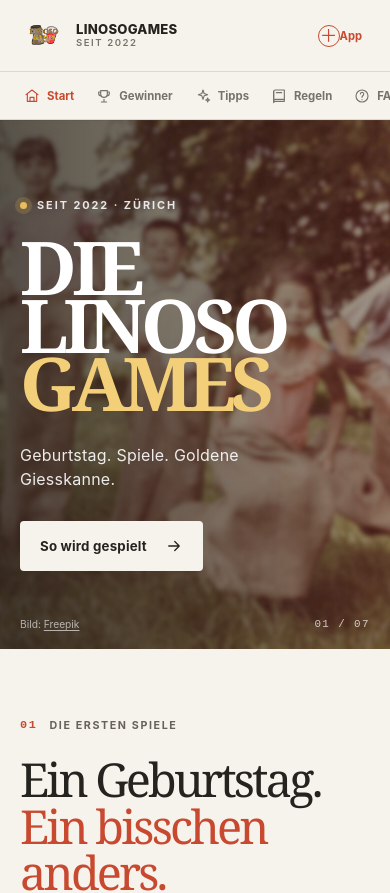
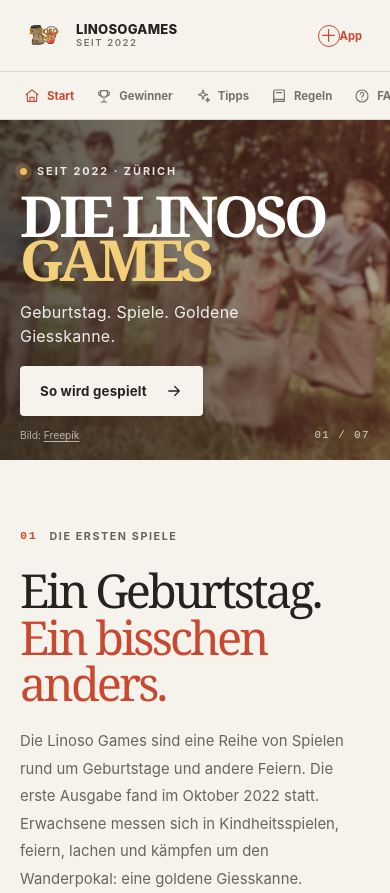
Before and after one commit to Heimatbrot/linosogames, a React (Vite) app: page / in a window 390 px wide. Shown: the top 893 px of the page. Built offline with nearby package versions, Linux system fonts and the light colour scheme.

Commit message:
Reduce and unify page hero heights

```diff
--- a/src/styles.css
+++ b/src/styles.css
@@ -44,14 +44,14 @@ img { max-width: 100%; }
 .main-content { min-height: 52vh; animation: page-enter .35s ease both; }
 @keyframes page-enter { from { opacity: .4; transform: translateY(6px); } to { opacity: 1; transform: translateY(0); } }
 .content-width { width: min(100% - 64px, 1040px); margin-inline: auto; }
-.hero-photo, .trophy-hero { position: relative; min-height: clamp(380px, 42vw, 560px); display: flex; align-items: center; color: white; background-color: #553d32; background-position: center 42%; background-size: cover; }
+.hero-photo, .trophy-hero { position: relative; min-height: clamp(300px, 32vw, 430px); display: flex; align-items: center; color: white; background-color: #553d32; background-position: center 42%; background-size: cover; }
 .hero-photo { background-image: linear-gradient(90deg, rgba(28, 26, 23, .68), rgba(34, 29, 25, .18) 75%), var(--hero-photo); }
-.hero-photo-inner { width: min(100% - 64px, 1100px); margin: 0 auto; padding-block: 84px; }
-.hero-kicker { display: flex; align-items: center; gap: 10px; margin: 0 0 26px; color: rgba(255,255,255,.87); font-size: .68rem; font-weight: 700; letter-spacing: .18em; text-transform: uppercase; }
+.hero-photo-inner { width: min(100% - 64px, 1100px); margin: 0 auto; padding-block: 60px; }
+.hero-kicker { display: flex; align-items: center; gap: 10px; margin: 0 0 20px; color: rgba(255,255,255,.87); font-size: .68rem; font-weight: 700; letter-spacing: .18em; text-transform: uppercase; }
 .hero-kicker > span { width: 7px; height: 7px; border-radius: 50%; background: var(--gold); box-shadow: 0 0 0 5px rgba(233,189,91,.18); }
-.hero-photo h1, .trophy-hero h1 { margin: 0; font-family: Georgia, "Times New Roman", serif; font-size: clamp(5rem, 12vw, 10.5rem); font-weight: 700; letter-spacing: -.07em; line-height: .78; text-transform: uppercase; }
+.hero-photo h1, .trophy-hero h1 { margin: 0; font-family: Georgia, "Times New Roman", serif; font-size: clamp(4rem, 9.5vw, 8.4rem); font-weight: 700; letter-spacing: -.07em; line-height: .78; text-transform: uppercase; }
 .hero-photo h1 em, .trophy-hero h1 em { color: #f2cf78; font-style: normal; }
-.hero-subtitle { margin: 32px 0 30px; color: rgba(255,255,255,.9); font-size: clamp(1rem, 2vw, 1.3rem); letter-spacing: .015em; }
+.hero-subtitle { margin: 24px 0 22px; color: rgba(255,255,255,.9); font-size: clamp(1rem, 2vw, 1.3rem); letter-spacing: .015em; }
 .button { min-height: 50px; display: inline-flex; align-items: center; justify-content: center; gap: 18px; padding: 0 20px; border: 0; border-radius: 4px; cursor: pointer; font-size: .83rem; font-weight: 750; letter-spacing: .015em; transition: transform .18s ease, background-color .18s ease, color .18s ease; }
 .button:hover { transform: translateY(-2px); }
 .button-light { background: var(--paper); color: var(--ink); }
@@ -95,9 +95,8 @@ img { max-width: 100%; }
 .invite-band h2 { margin: 0 0 12px; font-size: clamp(2rem, 4vw, 3rem); }
 .invite-band p:last-child { max-width: 570px; margin: 0; color: #61563d; font-size: .91rem; line-height: 1.65; }
 
-.trophy-hero { min-height: clamp(360px, 39vw, 510px); background-image: linear-gradient(90deg, rgba(18,16,14,.66), rgba(22,17,12,.12)), var(--trophy-photo); background-position: center; }
+.trophy-hero { background-image: linear-gradient(90deg, rgba(18,16,14,.66), rgba(22,17,12,.12)), var(--trophy-photo); background-position: center; }
 .trophy-hero > div { width: min(100% - 64px, 1100px); margin-inline: auto; }
-.trophy-hero h1 { font-size: clamp(4.6rem, 11vw, 9.5rem); }
 .trophy-hero > div > p:last-child { margin-top: 28px; color: rgba(255,255,255,.86); font-size: 1.1rem; }
 .winners { padding-block: 95px 130px; }
 .page-heading { max-width: 660px; margin-bottom: 48px; }
@@ -239,20 +238,20 @@ img { max-width: 100%; }
   .compact-nav a { min-height: 47px; display: inline-flex; flex: 0 0 auto; align-items: center; gap: 7px; padding: 0 10px; color: #77736a; font-size: .71rem; font-weight: 700; white-space: nowrap; }
   .compact-nav a.active { color: var(--red); }
   .compact-nav a.active::after { align-self: end; width: 0; height: 0; }
-  .hero-photo, .trophy-hero { min-height: min(410px, 50svh); }
+  .hero-photo, .trophy-hero { min-height: min(330px, 40svh); }
   .hero-photo { background-position: 55% center; }
   .trophy-hero { background-position: 100% center; }
   .hero-photo { background-image: linear-gradient(90deg, rgba(28,26,23,.61), rgba(34,29,25,.05) 100%), var(--hero-photo); }
-  .hero-photo-inner, .trophy-hero > div { width: calc(100% - 40px); padding-block: 78px; }
-  .hero-photo h1 { font-size: clamp(4.4rem, 19vw, 7.1rem); }
-  .trophy-hero h1 { font-size: clamp(3rem, 13vw, 5rem); }
+  .hero-photo-inner, .trophy-hero > div { width: calc(100% - 40px); padding-block: 44px; }
+  .hero-kicker { margin-bottom: 16px; }
+  .hero-photo h1, .trophy-hero h1 { font-size: clamp(3rem, 14.5vw, 4.5rem); }
   .participant-stats { margin-top: 60px; padding-top: 34px; }
   .participant-stats-heading { align-items: stretch; flex-direction: column; gap: 18px; }
   .participant-search { flex-basis: auto; }
   .participant-table th, .participant-table td { padding: 12px 6px; font-size: .78rem; }
   .participant-table thead th { font-size: .58rem; letter-spacing: .06em; }
   .participant-table th:first-child { width: 34%; }
-  .hero-subtitle { max-width: 250px; font-size: 1rem; line-height: 1.5; }
+  .hero-subtitle { max-width: 250px; margin-block: 18px; font-size: 1rem; line-height: 1.5; }
   .hero-index { right: 20px; bottom: 19px; }
   .photo-credit { left: 20px; bottom: 19px; }
   .content-width { width: calc(100% - 40px); }
@@ -315,7 +314,7 @@ img { max-width: 100%; }
 }
 
 @media (max-width: 760px) and (display-mode: standalone) {
-  .is-standalone .hero-photo, .is-standalone .trophy-hero { min-height: min(390px, 47svh); }
+  .is-standalone .hero-photo, .is-standalone .trophy-hero { min-height: min(312px, 38svh); }
 }
 
 @media (prefers-reduced-motion: reduce) {
```
